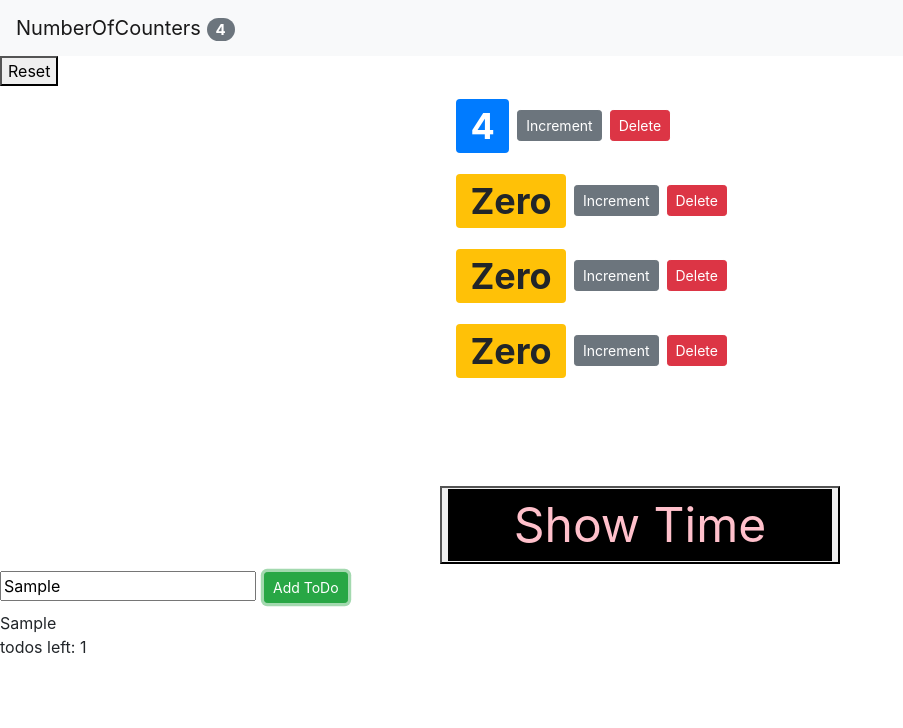
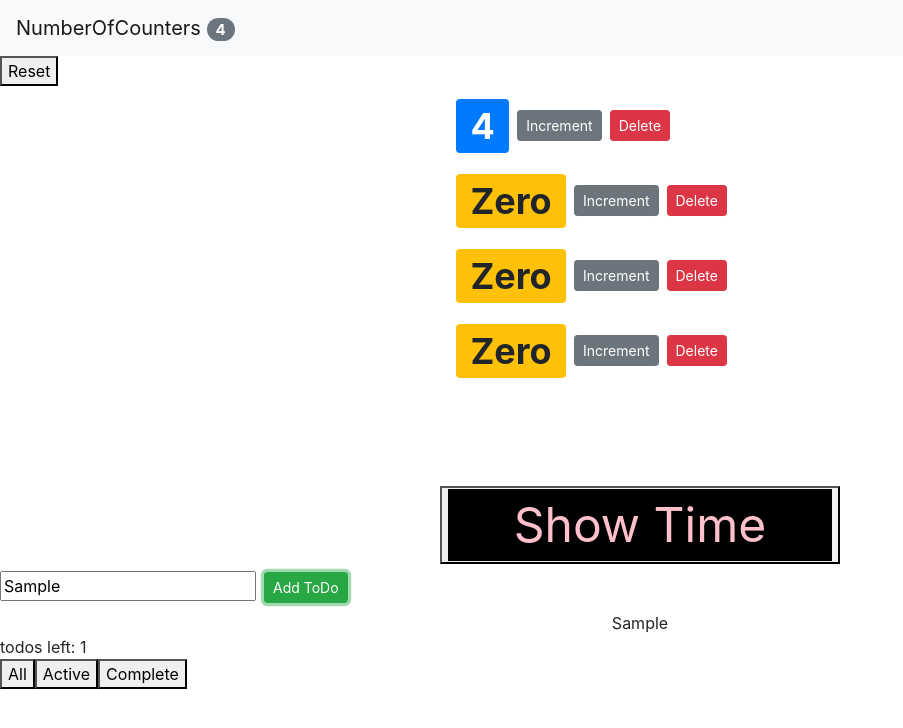
Before and after one commit to ScottGledhill/practice, a React (Create React App) app: page / in a window 1280 px wide. Both pictures are taken after typing "Sample" into the empty fields and a click on the button "Add ToDo". Shown: the top 728 px of the page, without its empty margins (0-903 px from the left). Built offline with nearby package versions, Linux system fonts and the light colour scheme.

Commit message:
active/all/complete logic added

```diff
--- a/src/ToDoListComponents.js/ToDo.js
+++ b/src/ToDoListComponents.js/ToDo.js
@@ -1,11 +1,14 @@
-import React from 'react';
+import React from "react";
 
 export default props => (
-  <div
-    style={{
-      textDecoration: props.todo.complete ? "line-through" : ""
-    }}
-    onClick={props.toggleComplete}>
-    {props.todo.text}
+  <div style={{ display: "flex", justifyContent: "center" }}>
+    <div
+      style={{
+        textDecoration: props.todo.complete ? "line-through" : ""
+      }}
+      onClick={props.toggleComplete}
+    >
+      {props.todo.text}
+    </div>
   </div>
 );
--- a/src/ToDoListComponents.js/ToDoList.js
+++ b/src/ToDoListComponents.js/ToDoList.js
@@ -4,7 +4,8 @@ import ToDo from './ToDo.js';
 
 class ToDoList extends Component {
   state = {
-    todos: []
+    todos: [],
+    todoToShow: 'all'
   }
 
   addTodo = (todo) => {
@@ -29,6 +30,16 @@ class ToDoList extends Component {
   }
 
   render() {
+    let todos = []
+
+    if (this.state.todoToShow === "all") {
+      todos = this.state.todos;
+    } else if (this.state.todoToShow === "active") {
+      todos = this.state.todos.filter(todo => !todo.complete);
+    } else if (this.state.todoToShow === "complete") {
+      todos = this.state.todos.filter(todo => todo.complete);
+    }
+
     return (
       <div>
         <ToDoForm onSubmit={this.addTodo}/>
@@ -42,6 +53,9 @@ class ToDoList extends Component {
         <div>
           todos left: {this.state.todos.filter(todo => !todo.complete).length}
         </div>
+          <button>All</button>
+          <button>Active</button>
+          <button>Complete</button>
       </div>
     );
   }
```
